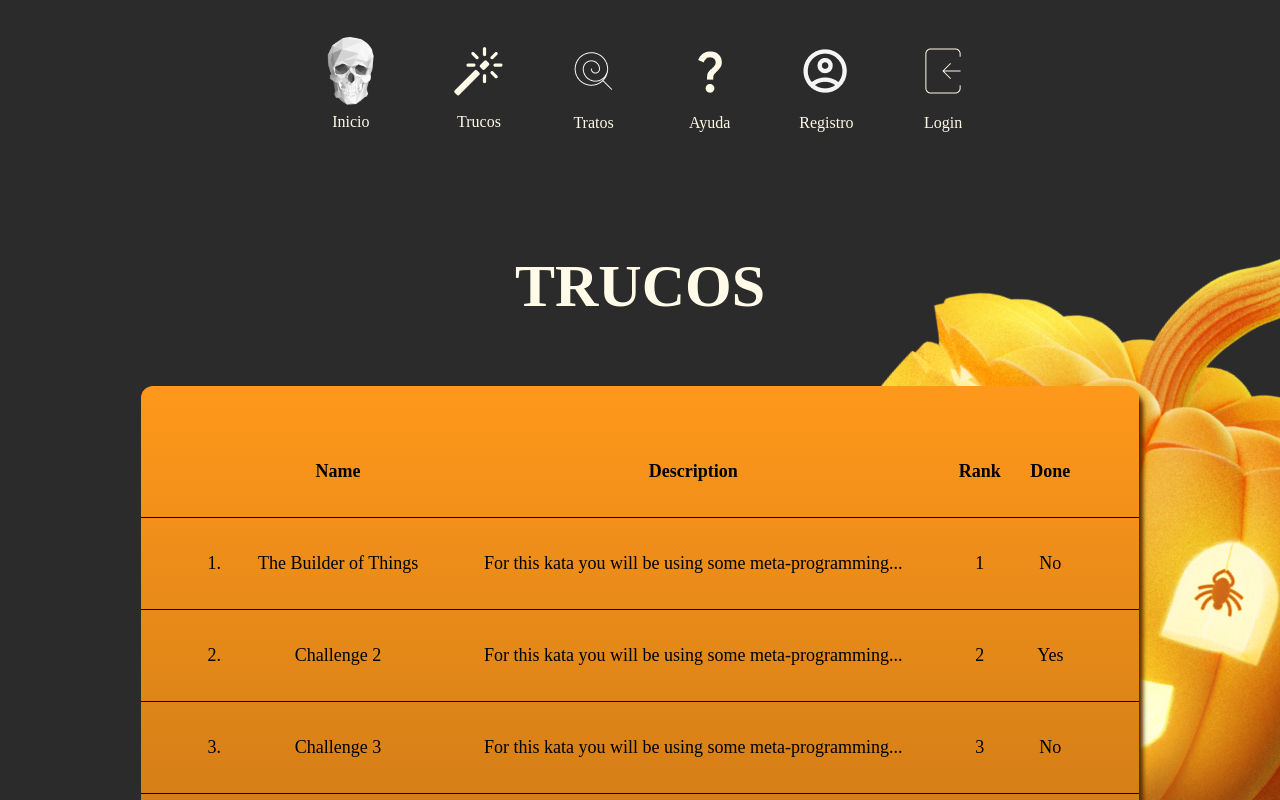
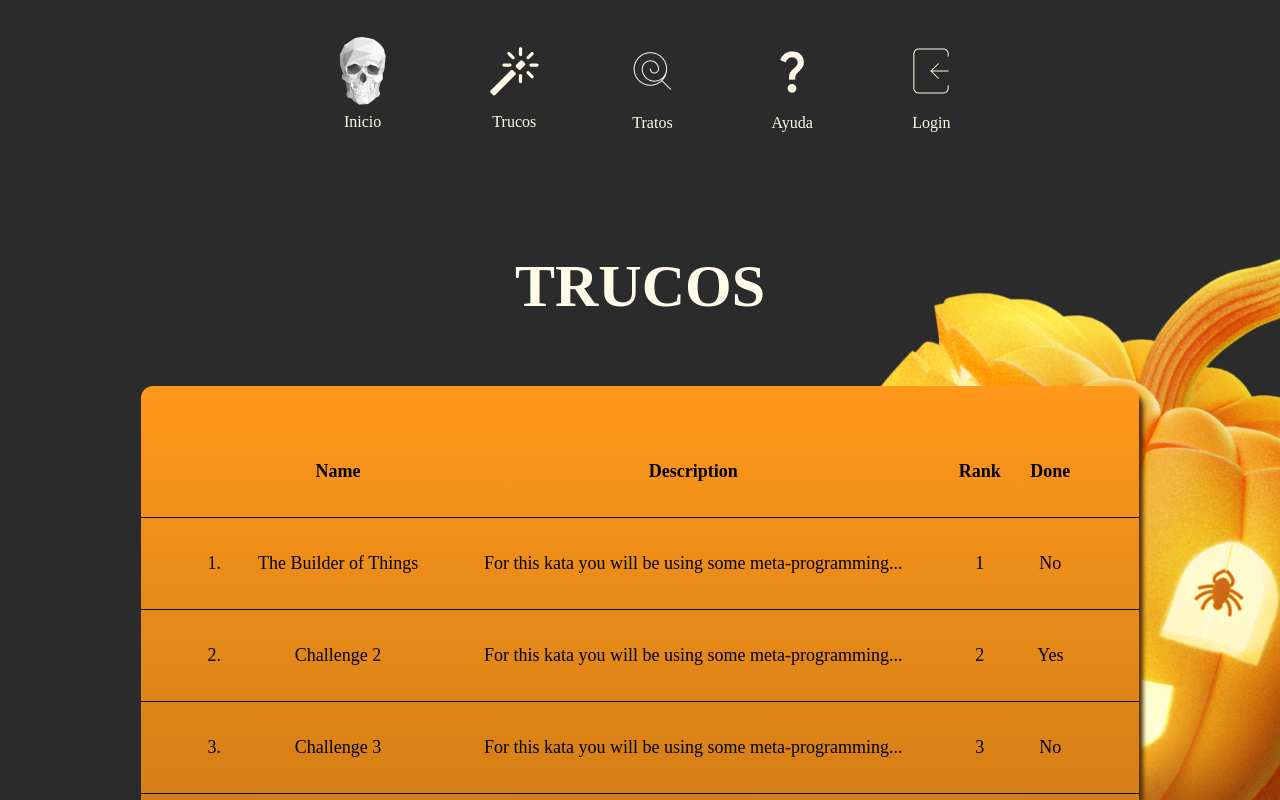
Before and after one commit to JulianKings/hackathon-adoptaunjunior-frontend, a React (Vite) app: page / in a window 1280 px wide. Shown: the top 800 px of the page. Built offline with nearby package versions, Linux system fonts and the light colour scheme; a web font is replaced by a local one.

Commit message:
remove "registro" from header

```diff
--- a/src/components/layout/header.tsx
+++ b/src/components/layout/header.tsx
@@ -26,10 +26,6 @@ export function Header() {
                     <NavLink className="header__page-link" to='/help'>Ayuda</NavLink>
                 </div>
                 <div className="header__link-container">
-                    <NavLink to="/signup"><img className="header__icon" src="/src/assets/account.png" /></NavLink>
-                    <NavLink className="header__page-link" to='/signup'>Registro</NavLink>
-                </div>
-                <div className="header__link-container">
                     <NavLink to="/login"><img className="header__icon" src="/src/assets/login.png" /></NavLink>
                     <NavLink className="header__page-link" to='/login'>Login</NavLink>
                 </div>
```
